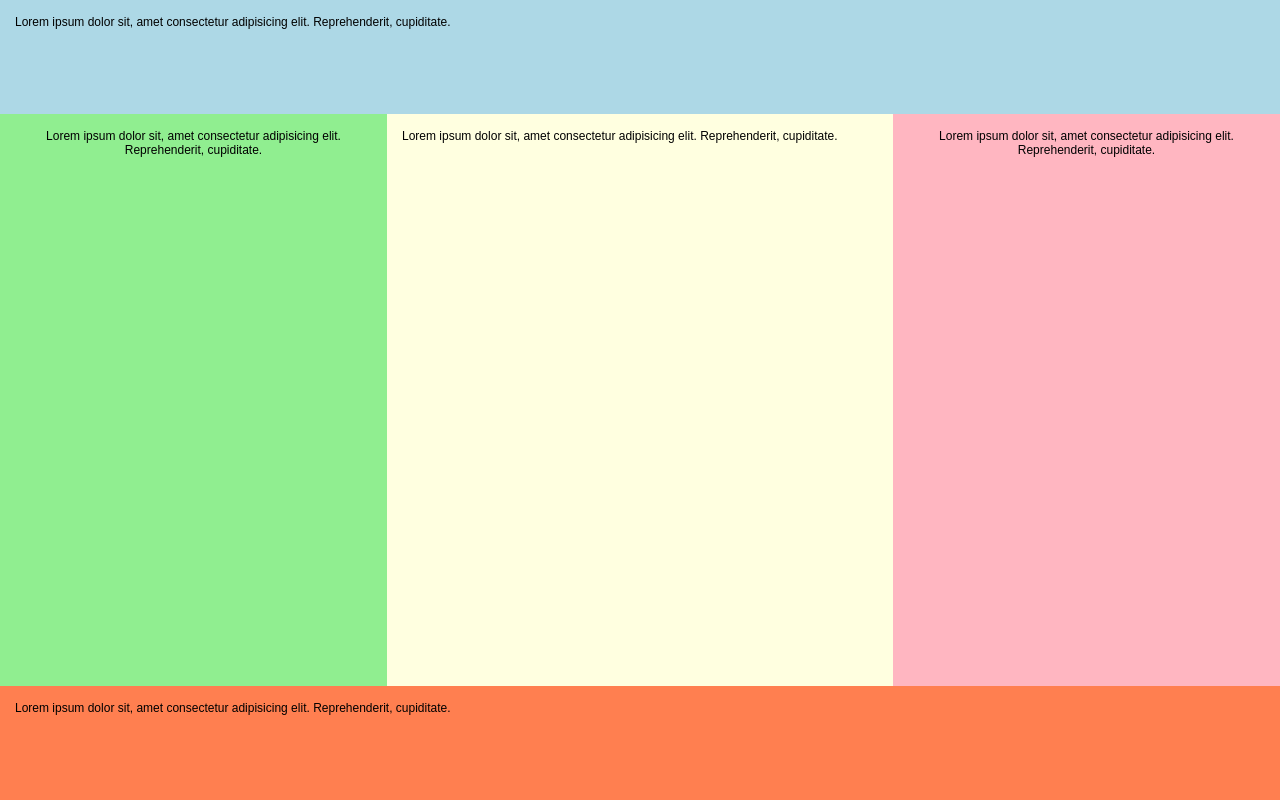
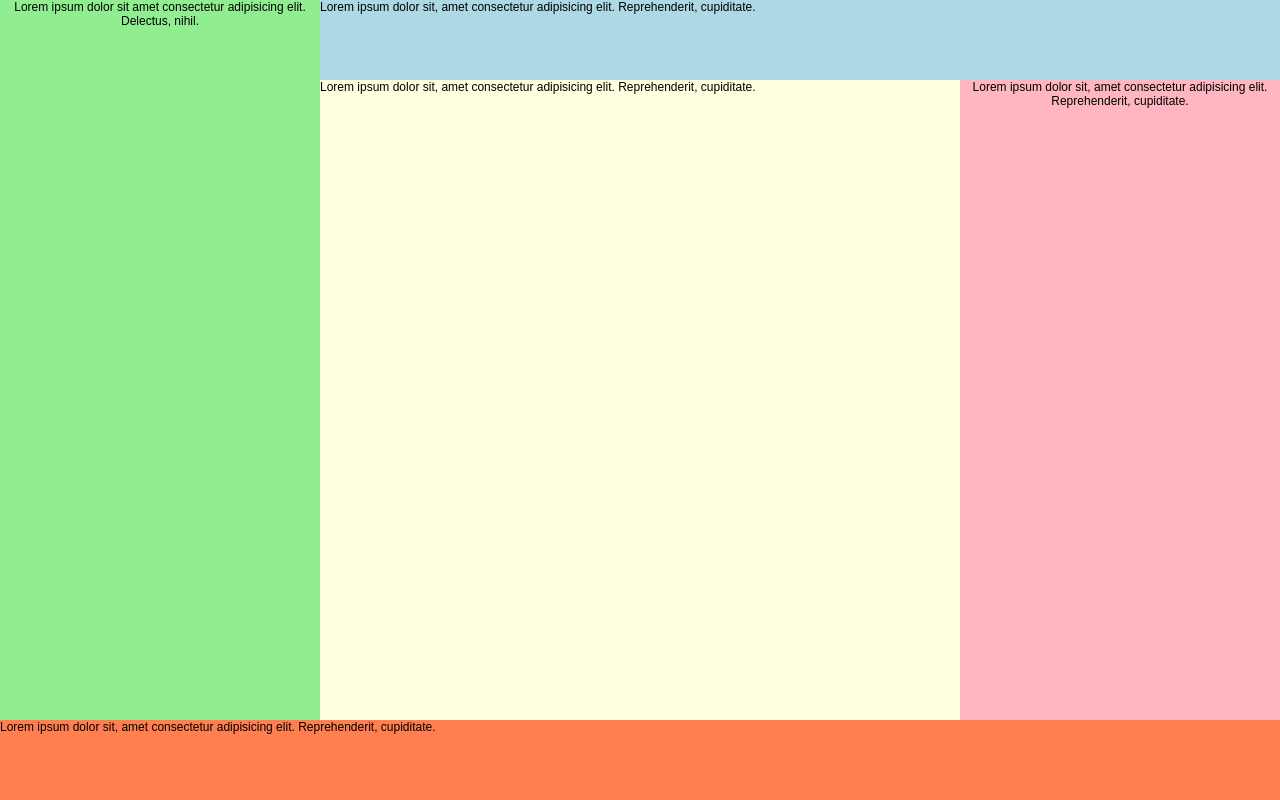
Before and after one commit to ErnestoFolting/-basicsOfFrontendLab3, a website: page Lab3_2/index.html in a window 1280 px wide. Drawn offline with Linux system fonts and the light colour scheme.

Commit message:
Correct flexbox layout

```diff
--- a/Lab3_2/index.html
+++ b/Lab3_2/index.html
@@ -3,21 +3,43 @@
   <head>
     <meta charset="UTF-8" />
     <meta name="keywords" content="layout, model" />
-    <meta name="description" content="Layout of the site according to the model." />
+    <meta
+      name="description"
+      content="Layout of the site according to the model."
+    />
     <title>Смислов Д.Ю. ІП-01 Лабораторна №3 Варіант №49</title>
     <link rel="stylesheet" href="style.css" />
   </head>
   <body>
+    <div class="wrapper">
+      <aside class="green">
+        Lorem ipsum dolor sit amet consectetur adipisicing elit. Delectus,
+        nihil.
+      </aside>
+      <div class="block-header">
         <header>
-          <div class="blue">Lorem ipsum dolor sit, amet consectetur adipisicing elit. Reprehenderit, cupiditate. </div>
+          <div class="blue">
+            Lorem ipsum dolor sit, amet consectetur adipisicing elit.
+            Reprehenderit, cupiditate.
+          </div>
         </header>
         <main>
-          <div class="green">Lorem ipsum dolor sit, amet consectetur adipisicing elit. Reprehenderit, cupiditate.</div>
-          <div class="yellow">Lorem ipsum dolor sit, amet consectetur adipisicing elit. Reprehenderit, cupiditate.</div>
-          <div class="purple">Lorem ipsum dolor sit, amet consectetur adipisicing elit. Reprehenderit, cupiditate.</div>
+          <div class="yellow">
+            Lorem ipsum dolor sit, amet consectetur adipisicing elit.
+            Reprehenderit, cupiditate.
+          </div>
+          <div class="purple">
+            Lorem ipsum dolor sit, amet consectetur adipisicing elit.
+            Reprehenderit, cupiditate.
+          </div>
         </main>
-        <footer>
-          <div class="orange">Lorem ipsum dolor sit, amet consectetur adipisicing elit. Reprehenderit, cupiditate.</div>
-        </footer>
+      </div>
+    </div>
+    <footer>
+      <div class="orange">
+        Lorem ipsum dolor sit, amet consectetur adipisicing elit. Reprehenderit,
+        cupiditate.
+      </div>
+    </footer>
   </body>
 </html>
--- a/Lab3_2/style.css
+++ b/Lab3_2/style.css
@@ -1,53 +1,60 @@
-*{
+* {
   margin: 0;
   box-sizing: border-box;
   text-align: center;
-    font-size:1.5vh;
-    font-family:Arial, Helvetica, sans-serif
+  font-size: 1.5vh;
+  font-family: Arial, Helvetica, sans-serif;
 }
 
-html,body{
+html,
+body {
   height: 100%;
   display: flex;
   flex-direction: column;
 }
-.green{
+
+.wrapper {
+  flex: 9;
+  display: flex;
+}
+
+aside {
   background-color: lightgreen;
-    display:flex;
-    flex:3;
+  display: flex;
+  flex: 1;
 }
-.blue{
+
+.block-header {
+  flex: 3;
+  display: flex;
+  flex-direction: column;
+}
+
+header {
   background-color: lightblue;
-    display:flex;
-    flex:1;
+  display: flex;
+  flex: 1;
 }
-.yellow{
+
+main {
+  display: flex;
+  flex: 8;
+}
+
+.yellow {
   background-color: lightyellow;
-    display:flex;
-    flex:4;
+  display: flex;
+  flex: 2;
 }
-.purple{
+
+.purple {
   background-color: lightpink;
-    display:flex;
-    flex:3;
+  display: flex;
+  flex: 1;
 }
-.orange{
+
+footer {
   background-color: coral;
-    display:flex;
-    flex:1;
+  display: flex;
+  flex: 1;
 }
-header{
-    display: flex;
-    flex:1;
-}
-main{
-    display: flex;
-    flex:5;
-}
-div{
-    padding:15px;
-}
-footer{
-    display: flex;
-    flex:1
-}
```
Also changed, not shown: Lab3_1/index.html (+24 -6 lines), Lab3_1/style.css (+23 -22 lines). Lines whose indentation alone changed are shown as unchanged.
